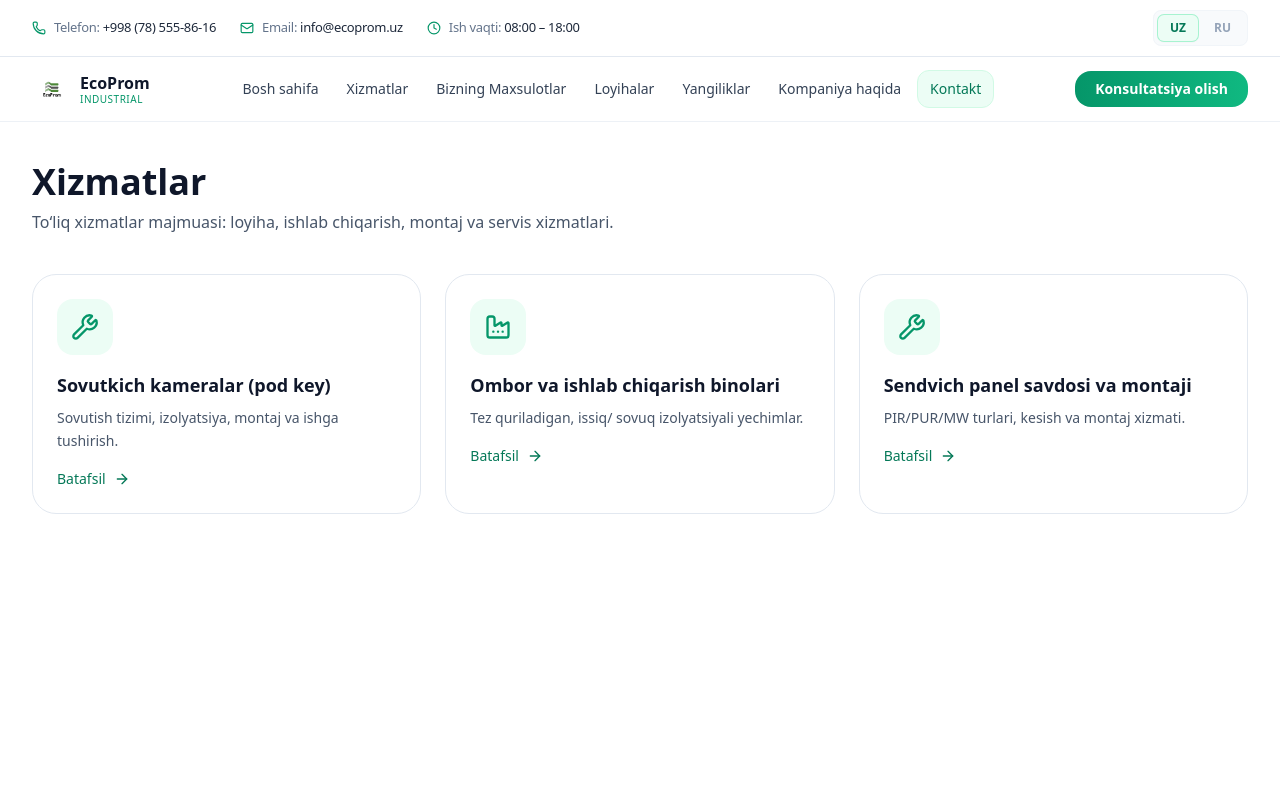
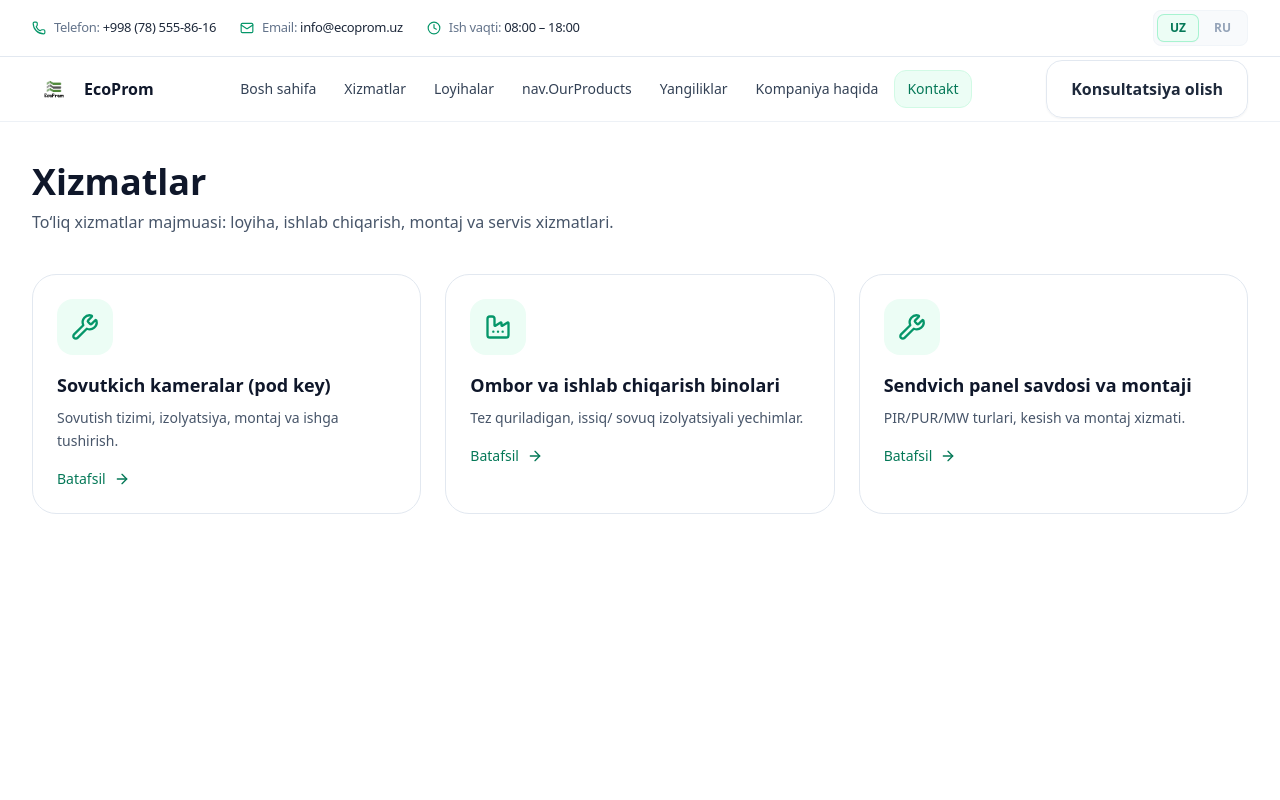
Before and after one commit to sardorsattoorovv7/web-ecoprom, a React (Vite) app: page /contact in a window 1280 px wide. Shown: the top 800 px of the page. Built offline with nearby package versions, Linux system fonts and the light colour scheme.

Commit message:
newtabs added

```diff
--- a/src/components/Navbar.jsx
+++ b/src/components/Navbar.jsx
@@ -1,7 +1,6 @@
 import { useEffect, useState } from "react";
 import { NavLink, Link } from "react-router-dom";
 import { useTranslation } from "react-i18next";
-import { Menu, X } from "lucide-react"; // Ikonkalar uchun
 
 export default function Navbar({ onOpenCall }) {
   const { t } = useTranslation();
@@ -25,75 +24,116 @@ export default function Navbar({ onOpenCall }) {
     };
   }, [open]);
 
-  const linkBase = "text-sm font-medium transition px-3 py-2 rounded-xl";
-  const linkIdle = "text-slate-700 hover:bg-slate-100/70 hover:text-slate-900";
-  const linkActive = "text-emerald-700 bg-emerald-50 border border-emerald-100";
-
-  // Menyu elementlari (xatolarni oldini olish uchun markazlashgan ro'yxat)
-  const navItems = [
-    { to: "/", label: t("nav.home"), end: true },
-    { to: "/services", label: t("nav.services") },
-    { to: "/ourproducts", label: t("nav.ourproducts") }, // URL kichik harfga to'g'irlandi
-    { to: "/projects", label: t("nav.projects") },
-    { to: "/news", label: t("nav.news") },
-    { to: "/about", label: t("nav.about") },
-    { to: "/contact", label: t("nav.contact") },
-  ];
+  const linkBase =
+    "text-sm font-medium transition px-3 py-2 rounded-xl";
+  const linkIdle =
+    "text-slate-700 hover:bg-slate-100/70 hover:text-slate-900";
+  const linkActive =
+    "text-emerald-700 bg-emerald-50 border border-emerald-100";
 
   return (
     <header
-      className={`sticky top-0 z-50 border-b backdrop-blur-md transition-all duration-300 ${
+      className={[
+        "sticky top-0 z-50 border-b backdrop-blur-md transition",
         scrolled
           ? "bg-white/85 border-slate-200 shadow-sm"
-          : "bg-white/55 border-slate-200/60"
-      }`}
+          : "bg-white/55 border-slate-200/60",
+      ].join(" ")}
     >
       <div className="container-pad h-16 flex items-center justify-between">
         {/* Logo */}
-        <Link to="/" className="flex items-center gap-2 group">
+       <Link to="/" className="flex items-center gap-2">
+        {/* Div o'rniga rasm qo'yamiz */}
         <img
           src="/logo.png"
           alt="EcoProm Logo"
-            className="h-10 w-10 object-contain rounded-lg transition-transform group-hover:scale-105"
+          className="h-11 w-11 object-contain rounded-lg"
         />
+
         <div className="leading-tight">
-            <div className="font-bold text-slate-900">EcoProm</div>
-            <div className="text-[10px] text-emerald-600 font-medium uppercase tracking-wider hidden sm:block">Industrial</div>
+          <div className="font-semibold text-slate-900">EcoProm</div>
         </div>
       </Link>
-
         {/* Desktop nav */}
         <nav className="hidden md:flex items-center gap-1">
-          {navItems.map((item) => (
           <NavLink
-              key={item.to}
-              to={item.to}
-              end={item.end}
+            to="/"
+            className={({ isActive }) =>
+              [linkBase, isActive ? linkActive : linkIdle].join(" ")
+            }
+            end
+          >
+            {t("nav.home")}
+          </NavLink>
+
+          <NavLink
+            to="/services"
+            className={({ isActive }) =>
+              [linkBase, isActive ? linkActive : linkIdle].join(" ")
+            }
+          >
+            {t("nav.services")}
+          </NavLink>
+
+          <NavLink
+            to="/projects"
+            className={({ isActive }) =>
+              [linkBase, isActive ? linkActive : linkIdle].join(" ")
+            }
+          >
+            {t("nav.projects")}
+          </NavLink>
+
+         <NavLink
+          to="/ourproducts"
           className={({ isActive }) =>
             `${linkBase} ${isActive ? linkActive : linkIdle}`
           }
         >
-              {item.label}
+          {t("nav.OurProducts")}
         </NavLink>
-          ))}
+
+          <NavLink
+            to="/news"
+            className={({ isActive }) =>
+              [linkBase, isActive ? linkActive : linkIdle].join(" ")
+            }
+          >
+            {t("nav.news")}
+          </NavLink>
+
+          <NavLink
+            to="/about"
+            className={({ isActive }) =>
+              [linkBase, isActive ? linkActive : linkIdle].join(" ")
+            }
+          >
+            {t("nav.about")}
+          </NavLink>
+
+          <NavLink
+            to="/contact"
+            className={({ isActive }) =>
+              [linkBase, isActive ? linkActive : linkIdle].join(" ")
+            }
+          >
+            {t("nav.contact")}
+          </NavLink>
         </nav>
 
         {/* Actions */}
         <div className="flex items-center gap-2">
-          <button
-            className="btn-primary hidden sm:inline-flex py-2 px-5 text-sm"
-            onClick={onOpenCall}
-          >
+          <button className="btn-outline hidden sm:inline-flex" onClick={onOpenCall}>
             {t("hero.primary")}
           </button>
 
           {/* Mobile burger */}
           <button
-            className="md:hidden inline-flex items-center justify-center h-10 w-10 rounded-xl border border-slate-200 bg-white/70 text-slate-600"
+            className="md:hidden inline-flex items-center justify-center h-10 w-10 rounded-xl border border-slate-200 bg-white/70"
             onClick={() => setOpen(true)}
             aria-label="Open menu"
           >
-            <Menu size={24} />
+            <span className="text-xl">≡</span>
           </button>
         </div>
       </div>
@@ -101,48 +141,54 @@ export default function Navbar({ onOpenCall }) {
       {/* Mobile menu overlay */}
       {open && (
         <div className="md:hidden fixed inset-0 z-50">
-          {/* Backdrop */}
           <div
-            className="absolute inset-0 bg-slate-900/40 backdrop-blur-sm"
+            className="absolute inset-0 bg-slate-900/40"
             onClick={() => setOpen(false)}
           />
-
-          {/* Side Panel */}
-          <div className="absolute right-0 top-0 h-full w-[80%] max-w-sm bg-white shadow-2xl p-6 flex flex-col">
-            <div className="flex items-center justify-between mb-8">
-              <div className="font-bold text-slate-900 text-lg">Menu</div>
+          <div className="absolute right-0 top-0 h-full w-[86%] max-w-sm bg-white shadow-xl p-4">
+            <div className="flex items-center justify-between">
+              <div className="font-semibold text-slate-900">Menu</div>
               <button
-                className="h-10 w-10 flex items-center justify-center rounded-xl border border-slate-200 text-slate-500"
+                className="h-10 w-10 rounded-xl border border-slate-200"
                 onClick={() => setOpen(false)}
                 aria-label="Close menu"
               >
-                <X size={20} />
+                ✕
               </button>
             </div>
 
-            <nav className="flex flex-col gap-2 flex-1 overflow-y-auto">
-              {navItems.map((item) => (
+            <div className="mt-4 grid gap-2">
+              {[
+                { to: "/", label: t("nav.home"), end: true },
+                { to: "/services", label: t("nav.services") },
+                { to: "/projects", label: t("nav.projects") },
+                { to: "/ourproducts", label: t("nav.ourproducts") },
+                { to: "/news", label: t("nav.news") },
+                { to: "/about", label: t("nav.about") },
+                { to: "/contact", label: t("nav.contact") },
+              ].map((x) => (
                 <NavLink
-                  key={item.to}
-                  to={item.to}
-                  end={item.end}
+                  key={x.to}
+                  to={x.to}
+                  end={x.end}
                   onClick={() => setOpen(false)}
                   className={({ isActive }) =>
-                    `px-4 py-3 rounded-2xl border text-sm font-semibold transition-all ${
+                    [
+                      "px-4 py-3 rounded-2xl border text-sm font-medium transition",
                       isActive
-                        ? "bg-emerald-50 border-emerald-100 text-emerald-800 shadow-sm"
-                        : "bg-white border-slate-100 text-slate-700 hover:bg-slate-50"
-                    }`
+                        ? "bg-emerald-50 border-emerald-100 text-emerald-800"
+                        : "bg-white border-slate-200 text-slate-800 hover:bg-slate-50",
+                    ].join(" ")
                   }
                 >
-                  {item.label}
+                  {x.label}
                 </NavLink>
               ))}
-            </nav>
+            </div>
 
-            <div className="mt-6 pt-6 border-t">
+            <div className="mt-4">
               <button
-                className="btn-primary w-full py-4 rounded-2xl shadow-lg shadow-emerald-100"
+                className="btn-primary w-full"
                 onClick={() => {
                   setOpen(false);
                   onOpenCall?.();
@@ -150,8 +196,8 @@ export default function Navbar({ onOpenCall }) {
               >
                 {t("hero.primary")}
               </button>
-              <p className="text-center text-[10px] text-slate-400 mt-4 uppercase tracking-widest">
-                EcoProm Uzbekistan
+              <p className="text-xs text-slate-500 mt-2">
+                {t("hero.subtitle")}
               </p>
             </div>
           </div>
--- a/src/components/OurProduction.jsx
+++ b/src/components/OurProduction.jsx
@@ -149,7 +149,7 @@ export default function OurProduction() {
   };
 
   return (
-    <section className="py-24 bg-white relative overflow-hidden">
+    <section className="py-24 relative overflow-hidden">
       {/* Background decorations */}
       <div className="absolute inset-0 pointer-events-none">
         <div className="absolute top-40 right-20 w-96 h-96 bg-emerald-100/30 rounded-full blur-3xl" />
--- a/src/styles.css
+++ b/src/styles.css
@@ -41,7 +41,9 @@ body,
   min-height: 100%;
   overflow-x: hidden;
 }
-
+html {
+  scroll-behavior: smooth;
+}
 body {
   background: #f5f5f7;
   color: #1d1d1f;
```
Lines whose indentation alone changed are shown as unchanged.
